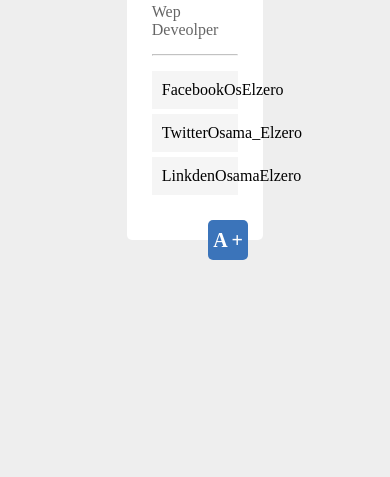
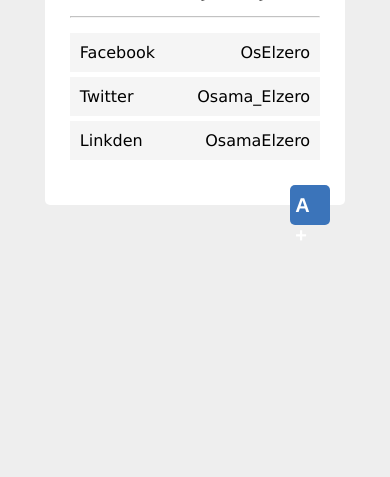
Before and after one commit to Moohamed-Ahmed/Elzero, a plain HTML site: page challenges-Elzero/card-with-transparent-img/index.html in a window 390 px wide. Shown: the part 367-844 px from the top of the page. Drawn offline with Linux system fonts and the light colour scheme.

Commit message:
Update style.css

```diff
--- a/challenges-Elzero/card-with-transparent-img/style.css
+++ b/challenges-Elzero/card-with-transparent-img/style.css
@@ -12,13 +12,20 @@
 }
 
 .container {
-    width: 35%;
+    width: 30%;
     background-color: white;
     border-radius: 5px;
     display: flex;
     flex-direction: column;
     padding: 25px;
     position: relative;
+}
+
+@media (max-width:500px) {
+    .container {
+        width: 77%;
+
+    }
 }
 
 .head {
@@ -41,7 +48,7 @@
     display: flex;
     flex-direction: column;
     margin: 15px 0;
-
+    font-family: Verdana, Geneva, Tahoma, sans-serif;
 }
 
 .content>div {
@@ -64,6 +71,7 @@
     padding: 5px;
     line-height: 30px;
     border-radius: 5px;
+    font-family: 'Franklin Gothic Medium', 'Arial Narrow', Arial, sans-serif;
 }
 
 img {
```
